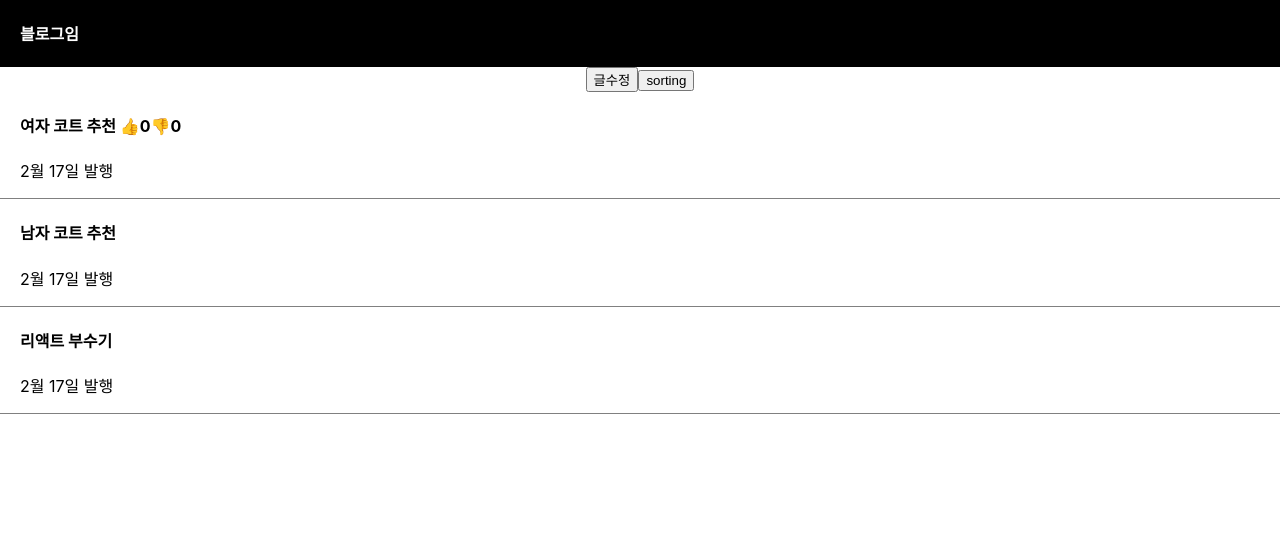
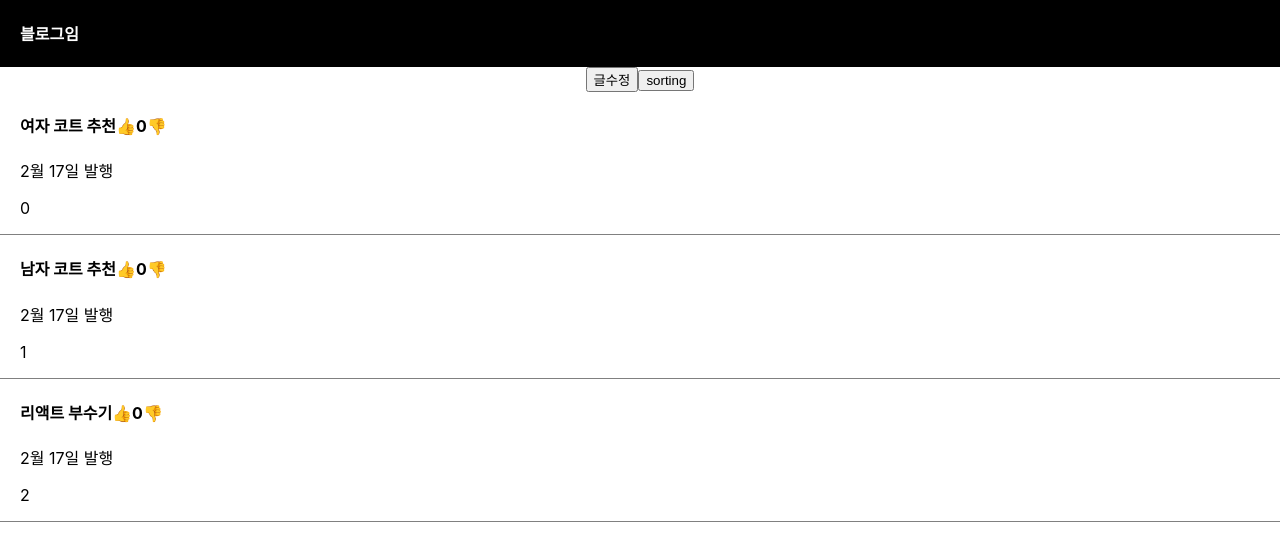
Before and after one commit to sungjiRyu/react_practice, a React (Create React App) app in the folder blog/: page / in a window 1280 px wide. Shown: the top 540 px of the page. Built offline with nearby package versions, Linux system fonts and the light colour scheme.

Commit message:
map 사용법

```diff
--- a/blog/src/App.js
+++ b/blog/src/App.js
@@ -14,8 +14,21 @@ function App() {
   // a = 자료명  b = state 변경을 도와주는 함수명
   // 왜 state 써야함? 자료가 바껴도 자동으로 html에 재랜더링됨
   let [글제목,글제목변경] = useState(['여자 코트 추천', '남자 코트 추천', '리액트 부수기']);
-  let [따봉,따봉변경] = useState(0);
+
+
+  let [recommend,setRecommend] = useState([0,0,0]);
+
   let [modal, setModal] = useState(false);
+
+  // map 사용법
+  [1,2,3].map(function(a){
+    // array의 자료 갯수 만큼 함수의 코드를 실행
+    // 함수의 파라미터는 arry 안의 자료
+    // return 'a' a를 array에 담아줌(array 자료수 만큼)
+    // 파리미터 a, i ==> a는 array 안의 자료, i 는 0부터 증가(자바 for문의 i++)
+    return '1233211'
+    console.log(a)
+  })
 
   // let num = [1,2];
   // let [a,c] = [1,2];
@@ -45,21 +58,47 @@ function App() {
         글제목변경(sort)
       }}>sorting</button>
 
-      <div className = "list">
+      {/* <div className = "list">
         <h4>{글제목[0]} <span onClick={()=>{따봉변경(따봉+1)}}>👍</span>{따봉}
         <span onClick={()=>{따봉변경(따봉-1)}}>👎</span>{따봉}
         </h4>
         <p>2월 17일 발행</p>
-      </div>
-      <div className = "list">
+      </div> */}
+      {/* <div className = "list">
         <h4>{글제목[1]}</h4>
         <p>2월 17일 발행</p>
       </div>
       <div className = "list">
         <h4 onClick = {()=> {setModal(!modal)}}>{글제목[2]}</h4>
+        <p>2월 17일 발행</p>
+      </div> */}
+        {/* 모달창 띄우기 (삼항연산자) */}
         {/* <h4 onClick = {modal == true ? ()=> {setModal(false)} : ()=> {setModal(true)}}>{글제목[2]}</h4> */}
-        <p>2월 17일 발행</p>
-      </div>
+      {
+        글제목.map(function(a, i){
+          return <div className = "list" key={i}  >
+
+          <h4>{a}
+            <span onClick={()=>{
+              let copy = [...recommend];
+              copy[i] = copy[i] + 1;
+              setRecommend(copy)
+              }}>👍</span>{recommend[i]}
+
+              <span onClick={()=>{
+                let copy = [...recommend];
+                copy[i] = copy[i] - 1;
+                setRecommend(copy)
+                }}>👎</span>
+                  {console.log(recommend[i])}
+          </h4>
+          <p>2월 17일 발행</p>
+          <p>{i}</p>
+        </div>
+        })
+      }
+
+
 
       {
         modal == true  ? <Modal/> : null
@@ -67,6 +106,7 @@ function App() {
     </div>
   );
 }
+
 
 // 컴포넌트 만들기(html 을 축약할때)
 function Modal(){
```
